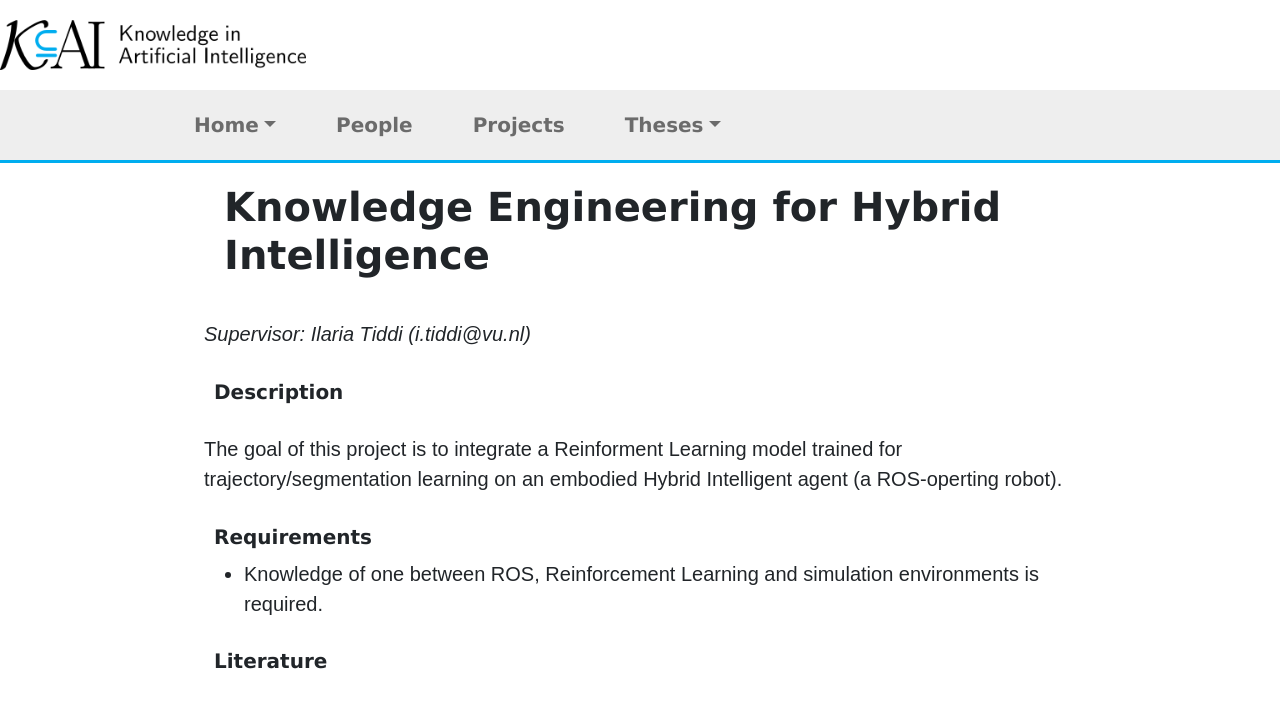
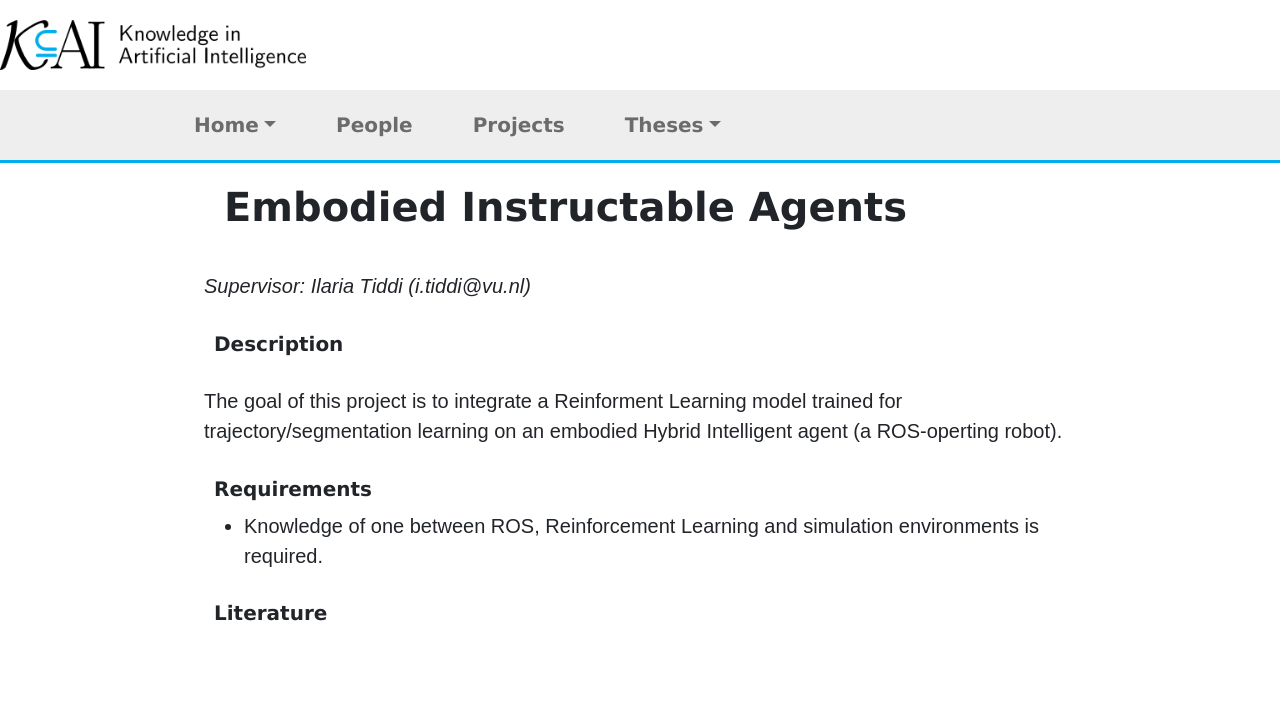
Before and after one commit to kai-vu/site, a Jekyll site: the page built from _theses_demo/IT_embodied1.md, in a window 1280 px wide. Shown: the top 708 px of the page. Built offline with Jekyll 4.4.1, drawn with Linux system fonts in a browser that asks for light colours.

Commit message:
Update IT_embodied1.md

```diff
--- a/_theses_demo/IT_embodied1.md
+++ b/_theses_demo/IT_embodied1.md
@@ -13,7 +13,7 @@ degree: 'MSc.'
 description_link: ''
 ---
 
-## Knowledge Engineering for Hybrid Intelligence
+## Embodied Instructable Agents
 *Supervisor: Ilaria Tiddi (i.tiddi@vu.nl)*
 
 #### Description
```
